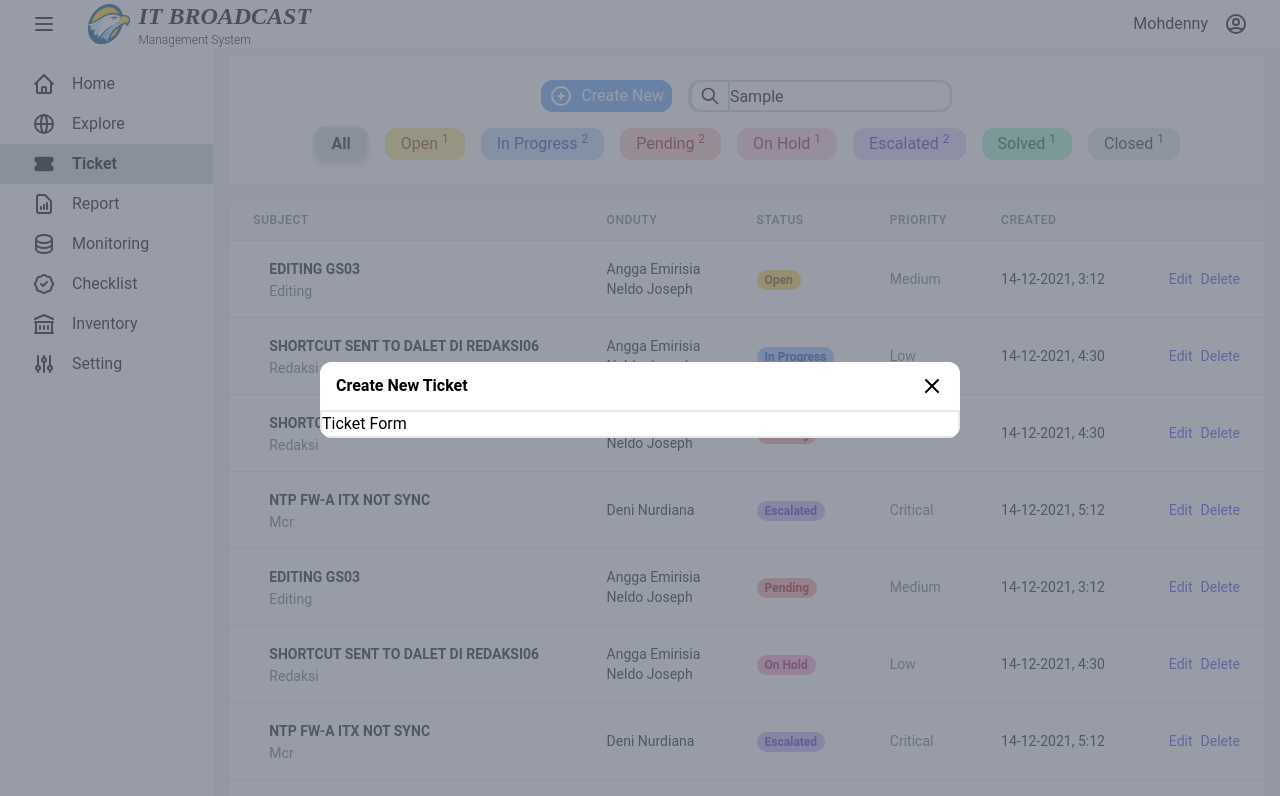
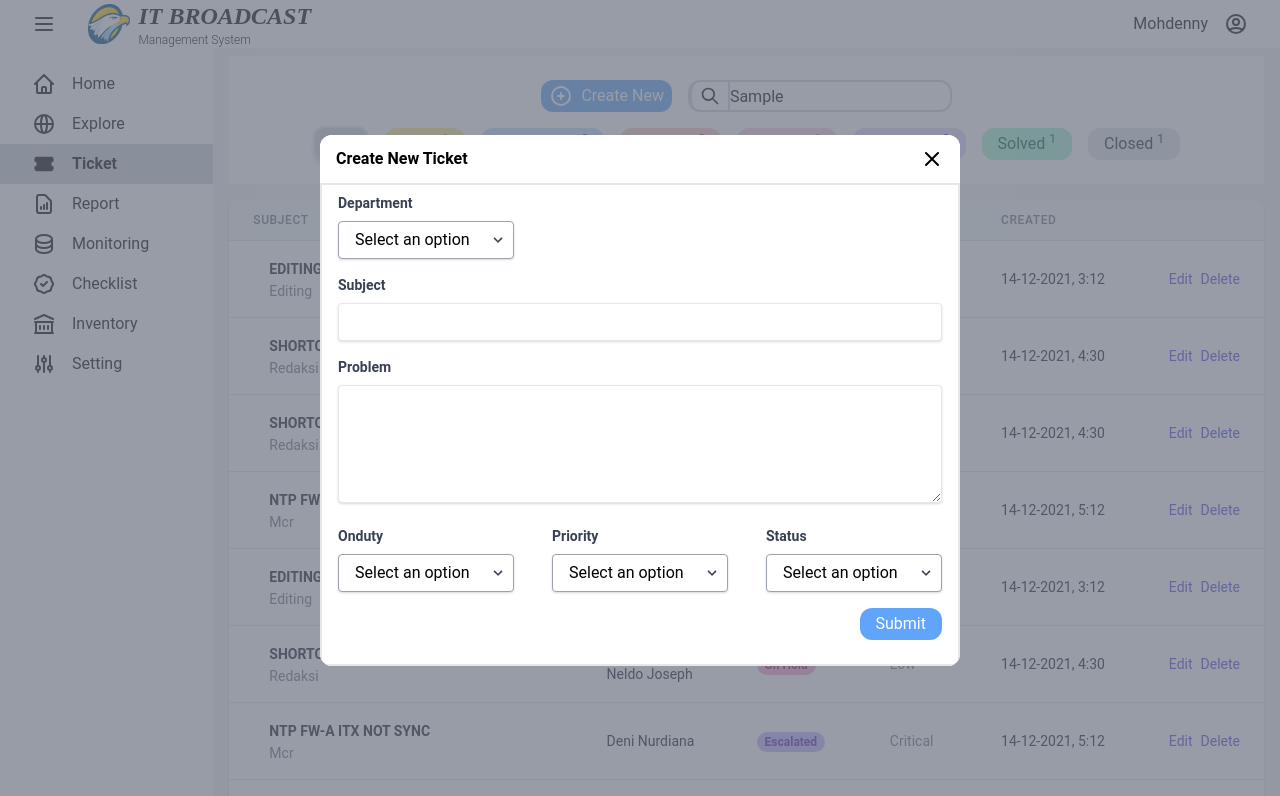
Before and after one commit to mohdenny/it_bs_superapp, a React (Create React App) app in the folder client/: page /ticket in a window 1280 px wide. Both pictures are taken after typing "Sample" into the empty fields and a click on the button "Create New". Shown: the top 796 px of the page. Built offline with nearby package versions, Linux system fonts and the light colour scheme.

Commit message:
create comp ticket form

```diff
--- a/client/src/components/ticket/TicketForm.js
+++ b/client/src/components/ticket/TicketForm.js
@@ -1,8 +1,126 @@
 import React from 'react'
+import { Formik, Form } from 'formik'
+import * as Yup from 'yup'
+import classnames from 'classnames'
+import FormContainer from '../form/FormContainer'
+import FormControl from '../form/FormControl'
 
 const TicketForm = () => {
+    const departmentOptions = [
+        { key: 'Select an option', value: '' },
+        { key: 'Option 1', value: 'option1' },
+        { key: 'Option 2', value: 'option2' },
+        { key: 'Option 3', value: 'option3' }
+    ]
+
+    const ondutyOptions = [
+        { key: 'Select an option', value: '' },
+        { key: 'Option 1', value: 'option1' },
+        { key: 'Option 2', value: 'option2' },
+        { key: 'Option 3', value: 'option3' }
+    ]
+
+    const statusOptions = [
+        { key: 'Select an option', value: '' },
+        { key: 'Option 1', value: 'option1' },
+        { key: 'Option 2', value: 'option2' },
+        { key: 'Option 3', value: 'option3' }
+    ]
+
+    const priorityOptions = [
+        { key: 'Select an option', value: '' },
+        { key: 'Option 1', value: 'option1' },
+        { key: 'Option 2', value: 'option2' },
+        { key: 'Option 3', value: 'option3' }
+    ]
+
+    const initialValues = {
+        department: '',
+        subject: '',
+        problem: '',
+        onduty: '',
+        priority: '',
+        status: ''
+    }
+
+    const validationSchema = Yup.object({
+        department: Yup.string().required('Required'),
+        subject: Yup.string().max(40, 'Must be exactly 40 characters').required('Required'),
+        problem: Yup.string().required('Required'),
+        onduty: Yup.string().required('Required'),
+        priority: Yup.string().required('Required'),
+        status: Yup.string().required('Required')
+    })
+
+    const onSubmit = values => {
+        console.log('Form data', values)
+        console.log('Saved data', JSON.parse(JSON.stringify(values)))
+    }
+
     return (
-        <p>Ticket Form</p>
+        <FormContainer>
+            <Formik
+                initialValues={initialValues}
+                validationSchema={validationSchema}
+                onSubmit={onSubmit}
+            >
+                {
+                    formik => {
+                        return (
+                            <Form>
+                                <FormControl
+                                    control={'select'}
+                                    label={'Department'}
+                                    name={'department'}
+                                    options={departmentOptions}
+                                />
+                                <FormControl
+                                    control={'input'}
+                                    label={'Subject'}
+                                    name={'subject'}
+                                />
+                                <FormControl
+                                    control={'textarea'}
+                                    label={'Problem'}
+                                    name={'problem'}
+                                />
+                                <div className='flex flex-row w-full justify-between'>
+                                    <FormControl
+                                        control={'select'}
+                                        label={'Onduty'}
+                                        name={'onduty'}
+                                        options={ondutyOptions}
+                                    />
+                                    <FormControl
+                                        control={'select'}
+                                        label={'Priority'}
+                                        name={'priority'}
+                                        options={priorityOptions}
+                                    />
+                                    <FormControl
+                                        control={'select'}
+                                        label={'Status'}
+                                        name={'status'}
+                                        options={statusOptions}
+                                    />
+                                </div>
+                                <div className='flex justify-end mb-4'>
+                                    <button
+                                        className={classnames('bg-blue-400 py-1 px-4 rounded-xl text-white hover:bg-blue-500',
+                                        { 'bg-yellow-300 hover:bg-yellow-300' : !formik.isValid || formik.isSubmitting },
+                                        )}
+                                        type='submit'
+                                        disabled={!formik.isValid || formik.isSubmitting}
+                                    >
+                                        Submit
+                                    </button>
+                                </div>
+                            </Form>
+                        )
+                    }
+                }
+            </Formik>
+        </FormContainer>
     )
 }
 
```
